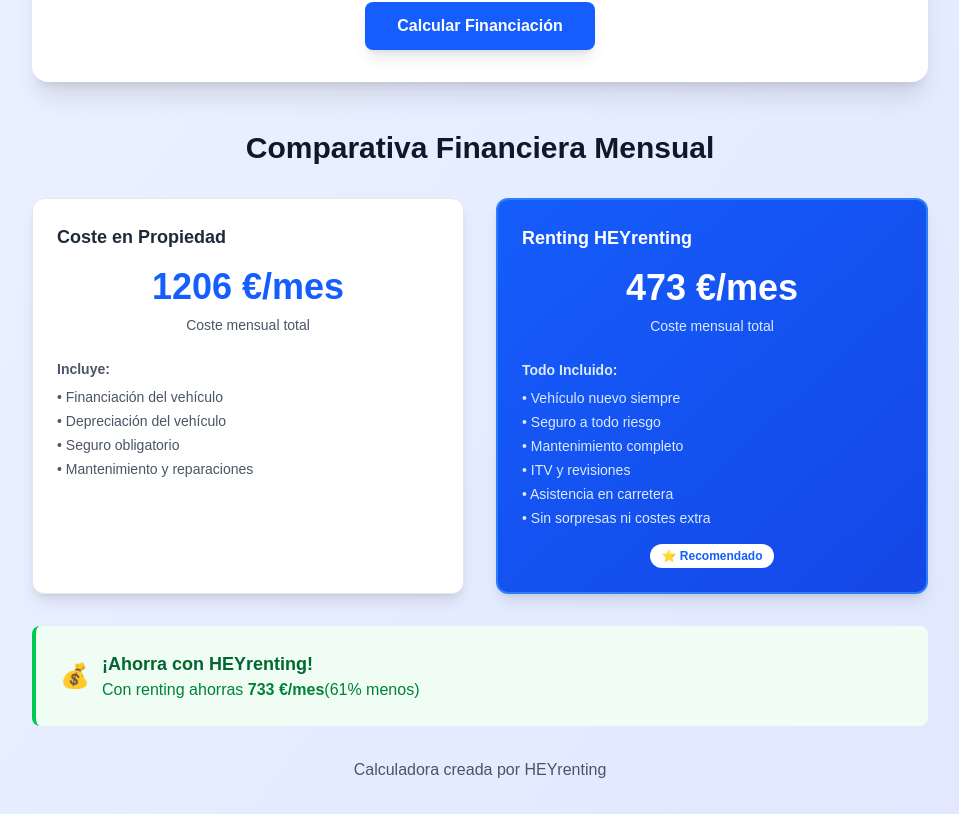
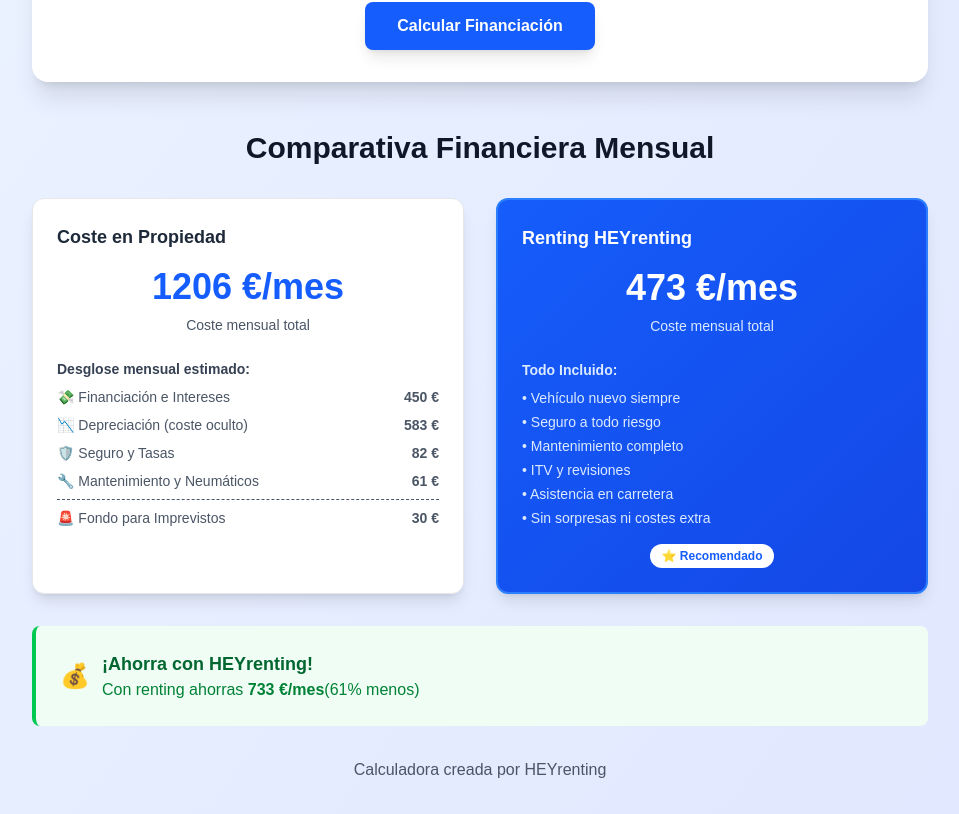
Before and after one commit to vicenalco/heyrenting-calculator, a Next.js app: page / in a window 1280 px wide. Shown: the part 914-1728 px from the top of the page, without its empty margins (160-1119 px from the left). Built offline with nearby package versions, Linux system fonts and the light colour scheme.

Commit message:
Actualiza el desglose de costos en el componente ResultCard, mejorando la presentación de los costos mensuales estimados con nuevos elementos visuales y descripciones detalladas. Se añaden íconos y se ajusta el formato para una mejor legibilidad.

```diff
--- a/src/app/page.tsx
+++ b/src/app/page.tsx
@@ -168,12 +168,28 @@
               monthlyCost={results.totalOwnershipCost}
               isFeatured={false}
             >
-              <h4 className="font-semibold mb-2">Incluye:</h4>
-              <ul className="space-y-1">
-                <li>• Financiación del vehículo</li>
-                <li>• Depreciación del vehículo</li>
-                <li>• Seguro obligatorio</li>
-                <li>• Mantenimiento y reparaciones</li>
+              <h4 className="font-semibold mb-2 text-gray-700">Desglose mensual estimado:</h4>
+              <ul className="space-y-2 text-sm text-gray-600">
+                <li className="flex justify-between">
+                  <span>💸 Financiación e Intereses</span>
+                  <strong>{results.breakdown.financiero.toFixed(0)} €</strong>
+                </li>
+                <li className="flex justify-between">
+                  <span>📉 Depreciación (coste oculto)</span>
+                  <strong>{results.breakdown.depreciacion.toFixed(0)} €</strong>
+                </li>
+                <li className="flex justify-between">
+                  <span>🛡️ Seguro y Tasas</span>
+                  <strong>{(results.breakdown.seguro + results.breakdown.impuestos).toFixed(0)} €</strong>
+                </li>
+                <li className="flex justify-between">
+                  <span>🔧 Mantenimiento y Neumáticos</span>
+                  <strong>{(results.breakdown.mantenimiento + results.breakdown.neumaticos).toFixed(0)} €</strong>
+                </li>
+                <li className="flex justify-between border-t pt-2 mt-2 border-dashed">
+                  <span>🚨 Fondo para Imprevistos</span>
+                  <strong>{results.breakdown.imprevistos.toFixed(0)} €</strong>
+                </li>
               </ul>
             </ResultCard>
 
```
